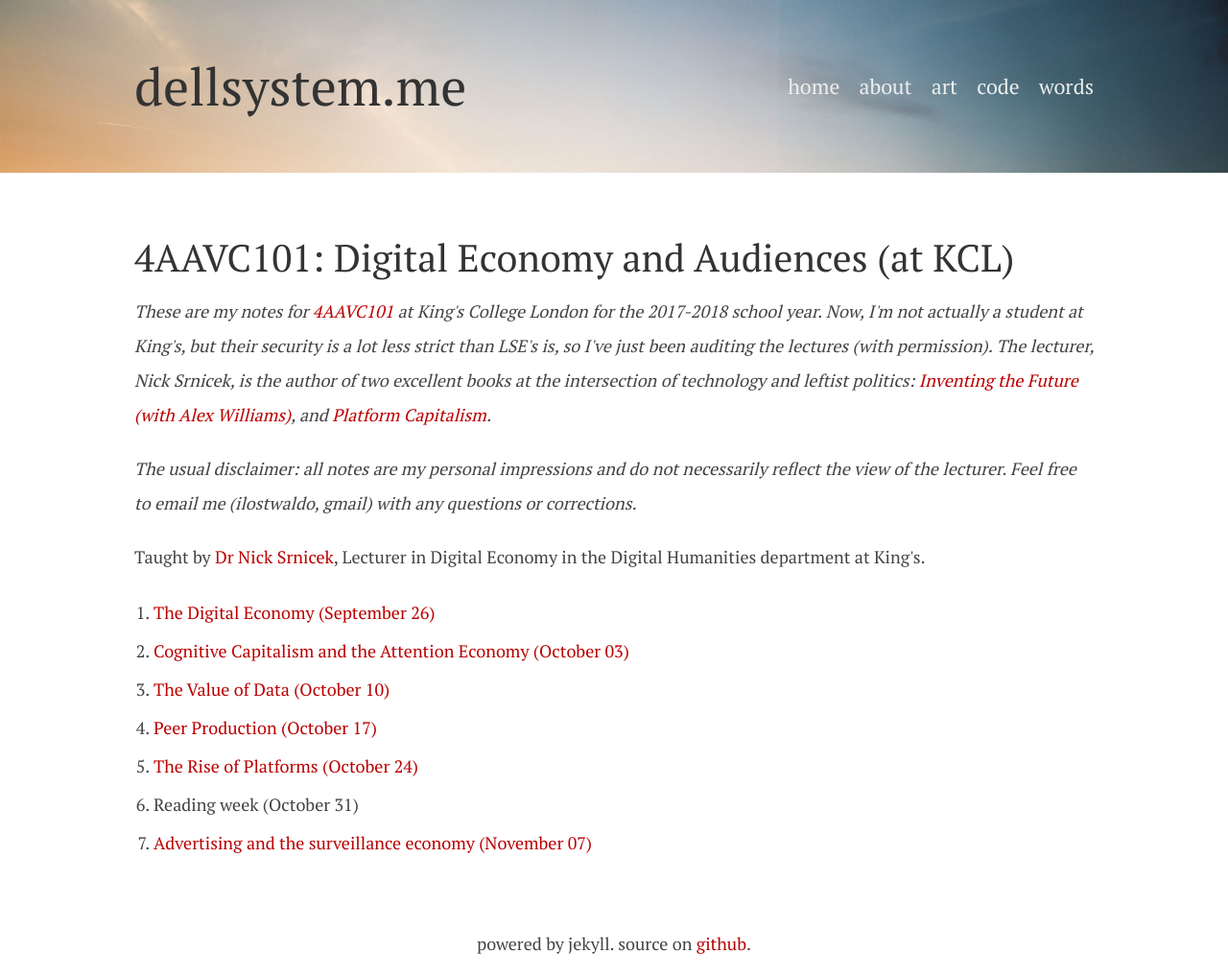
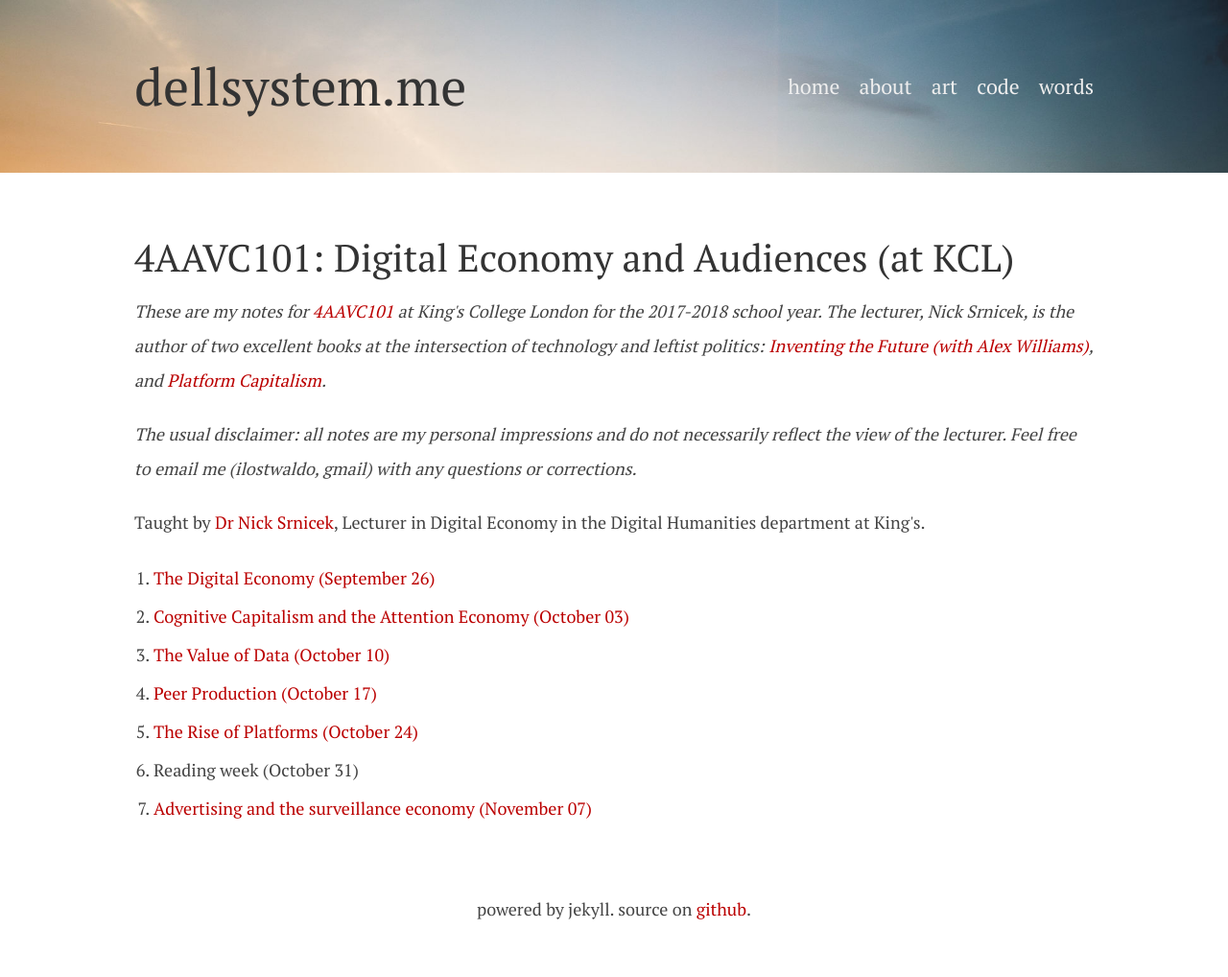
Before and after one commit to dellsystem/dellsystem.github.io, a Jekyll site: the page built from 4AAVC101.html, in a window 1280 px wide. Shown: the whole page at 96% size. Built offline with Jekyll 4.4.1, drawn with Linux system fonts in a browser that asks for light colours; after the commit the page ends 982 px from its top, so only the background shows below that.

Commit message:
Truncate lecture_intro.html for 4AAVC101

```diff
--- a/_includes/lecture_intro.html
+++ b/_includes/lecture_intro.html
@@ -13,9 +13,7 @@
     {% endif %}
     for the 2017-2018 school year.
     {% if include.course == '4AAVC101' %}
-    Now, I'm not actually a student at King's, but their security is a lot less
-    strict than LSE's is, so I've just been auditing the lectures (with
-    permission). The lecturer, Nick Srnicek, is the author of
+    The lecturer, Nick Srnicek, is the author of
     two excellent books at the intersection of technology and leftist politics:
     <a
     href="https://www.goodreads.com/book/show/25387807-inventing-the-future">Inventing
```
